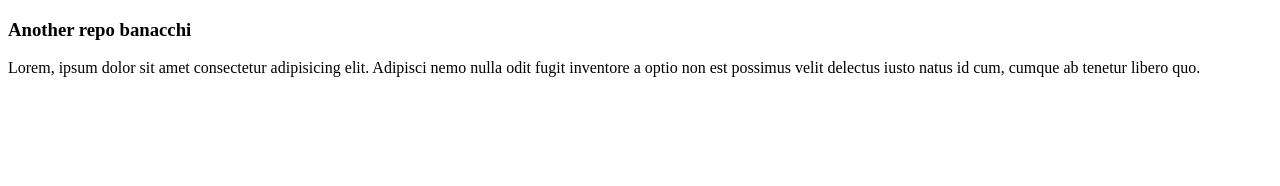
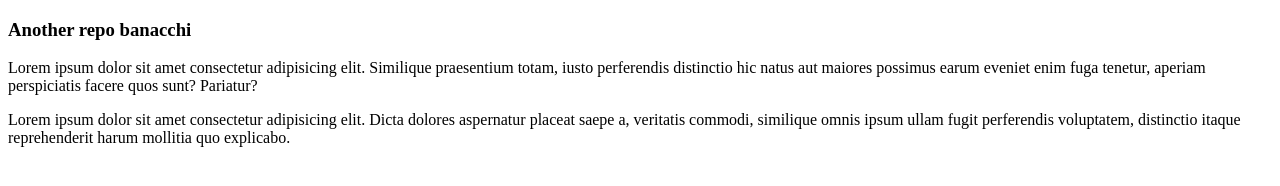
Before and after one commit to Wahidulwamy/Another-repo, a plain HTML site: page index.html in a window 1280 px wide. Drawn offline with Linux system fonts and the light colour scheme.

Commit message:
some more

```diff
--- a/index.html
+++ b/index.html
@@ -7,6 +7,8 @@
 </head>
 <body>
     <h3>Another repo banacchi</h3>
-    <p>Lorem, ipsum dolor sit amet consectetur adipisicing elit. Adipisci nemo nulla odit fugit inventore a optio non est possimus velit delectus iusto natus id cum, cumque ab tenetur libero quo.</p>
+    <p>Lorem ipsum dolor sit amet consectetur adipisicing elit. Similique praesentium totam, iusto perferendis distinctio hic natus aut maiores possimus earum eveniet enim fuga tenetur, aperiam perspiciatis facere quos sunt? Pariatur?</p>
+
+    <p>Lorem ipsum dolor sit amet consectetur adipisicing elit. Dicta dolores aspernatur placeat saepe a, veritatis commodi, similique omnis ipsum ullam fugit perferendis voluptatem, distinctio itaque reprehenderit harum mollitia quo explicabo.</p>
 </body>
 </html>
--- /dev/null
+++ b/styles/blog.css
@@ -0,0 +1,4 @@
+p{
+    border: 5px solid black;
+    background-color: blueviolet;
+}
```
